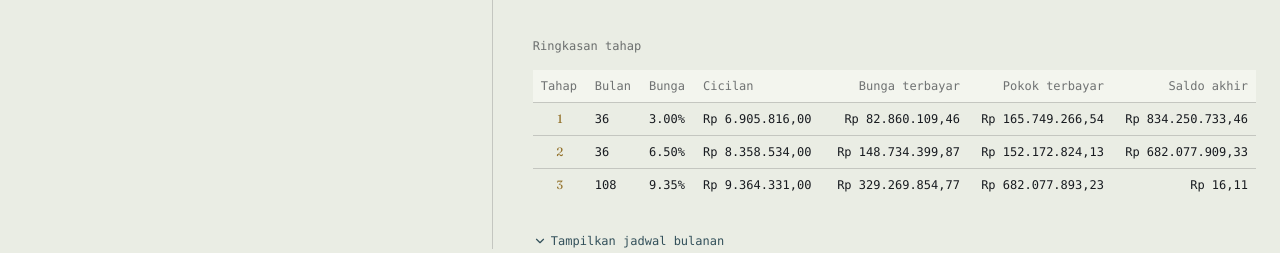
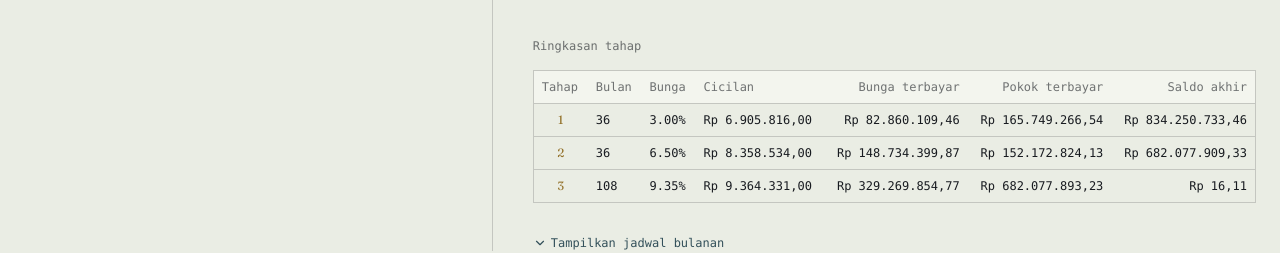
Before and after one commit to klaudiuswp/MortgageCalculator, a React (Vite) app: page / in a window 1280 px wide. Shown: the part 830-1083 px from the top of the page. Built offline with nearby package versions, Linux system fonts and the light colour scheme.

Commit message:
Update table

```diff
--- a/src/StepMortgageCalculator.jsx
+++ b/src/StepMortgageCalculator.jsx
@@ -879,6 +879,7 @@ export default function StepMortgageCalculator() {
               <h2 className="text-xs mb-4" style={{ color: INK_SOFT }}>
                 Ringkasan tahap
               </h2>
+              <div className="mt-4 max-h-80 overflow-y-auto" style={{ border: `1px solid ${HAIRLINE}` }}>
               <table className="w-full text-xs border-collapse">
                 <thead style={{ position: "sticky", top: 0, background: PAPER_RAISED }}>
                   {/* <tr style={{ color: INK_SOFT, borderBottom: `1px solid ${HAIRLINE}` }} className="text-left border-b"> */}
@@ -909,6 +910,7 @@ export default function StepMortgageCalculator() {
                   ))}
                 </tbody>
               </table>
+              </div>
             </div>
 
             <div>
```
